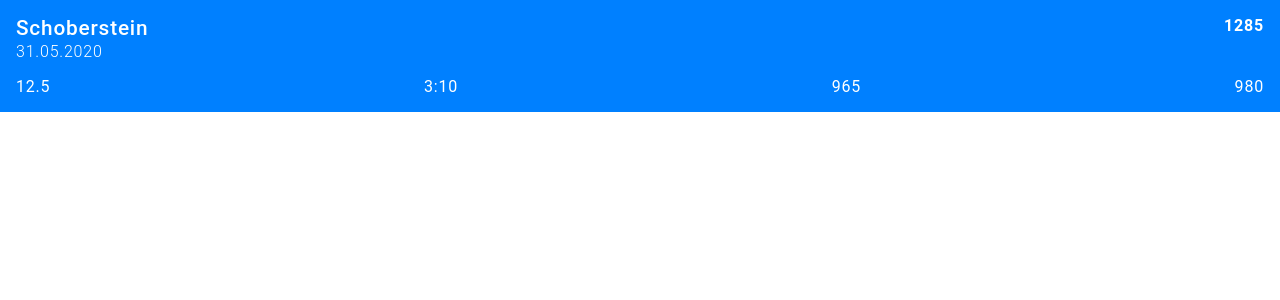
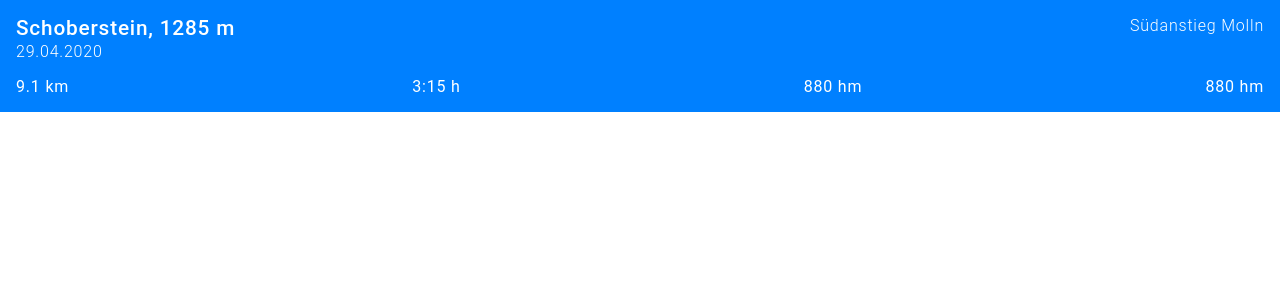
Before and after one commit to dominik-billensteiner/mountaineer, a React (Create React App) app: page / in a window 1280 px wide. Shown: the top 300 px of the page. Built offline with nearby package versions, Linux system fonts and the light colour scheme.

Commit message:
Added props to Tour component

```diff
--- a/src/components/App/App.jsx
+++ b/src/components/App/App.jsx
@@ -4,7 +4,16 @@ import Tour from "../Tour/Tour";
 function App() {
   return (
     <div className="App">
-      <Tour />
+      <Tour
+        mountain="Schoberstein"
+        elevation="1285"
+        date="29.04.2020"
+        description="Südanstieg Molln"
+        distance="9.1"
+        duration="3:15"
+        ascent="880"
+        descent="880"
+      />
     </div>
   );
 }
--- a/src/components/Tour/Tour.jsx
+++ b/src/components/Tour/Tour.jsx
@@ -2,21 +2,32 @@ import React from "react";
 import PropTypes from "prop-types";
 import "./Tour.scss";
 
-const Tour = ({ mountain, date, distance, duration, ascent, descent }) => {
+const Tour = ({
+  mountain,
+  elevation,
+  description,
+  date,
+  distance,
+  duration,
+  ascent,
+  descent,
+}) => {
   return (
     <div className="tour">
       <div className="tour__container">
         <div className="tour__mountainer-container">
-          <h2 className="tour__mountain">Schoberstein</h2>
-          <h3 className="tour__date">31.05.2020</h3>
+          <h2 className="tour__mountain">
+            {mountain}, {elevation} m
+          </h2>
+          <h3 className="tour__date">{date}</h3>
         </div>
-        <h3 className="tour__elevation">1285</h3>
+        <h3 className="tour__description">{description}</h3>
       </div>
       <div className="tour__container">
-        <h3 className="tour__distance">12.5</h3>
-        <h3 className="tour__duration">3:10</h3>
-        <h3 className="tour__ascent">965</h3>
-        <h3 className="tour__descent">980</h3>
+        <h3 className="tour__distance">{distance} km</h3>
+        <h3 className="tour__duration">{duration} h</h3>
+        <h3 className="tour__ascent">{ascent} hm</h3>
+        <h3 className="tour__descent">{descent} hm</h3>
       </div>
     </div>
   );
--- a/src/components/Tour/Tour.scss
+++ b/src/components/Tour/Tour.scss
@@ -23,6 +23,7 @@
 
   &__date,
   &__distance,
+  &__description,
   &__duration,
   &__elevation,
   &__ascent,
@@ -38,6 +39,10 @@
     padding-top: 1rem;
   }
 
+  &__description {
+    font-weight: 300;
+  }
+
   &__date {
     padding-top: 0.1rem;
     font-weight: 300;
```
